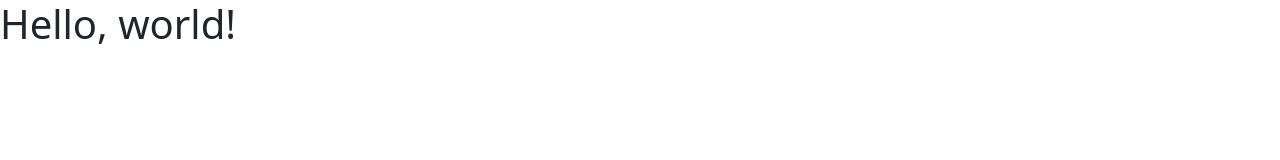
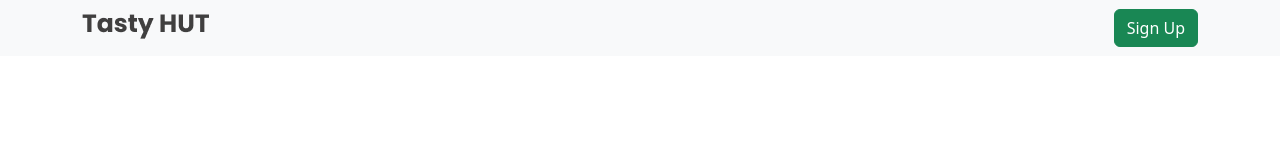
Before and after one commit to hafijurDia/Meal-DB, a plain HTML site: page index.html in a window 1280 px wide. Drawn offline with nearby package versions, Linux system fonts and the light colour scheme.

Commit message:
header desing done

```diff
--- a/index.html
+++ b/index.html
@@ -7,7 +7,16 @@
     <link href="https://cdn.jsdelivr.net/npm/bootstrap@5.3.0-alpha3/dist/css/bootstrap.min.css" rel="stylesheet" integrity="sha384-KK94CHFLLe+nY2dmCWGMq91rCGa5gtU4mk92HdvYe+M/SXH301p5ILy+dN9+nJOZ" crossorigin="anonymous">
   </head>
   <body>
-    <h1>Hello, world!</h1>
+
+    <nav class="navbar bg-body-tertiary">
+        <div class="container">
+          <a href="#" class="navbar-brand"><img src="images/Tasty_HUT.png" alt="Logo"  class="d-inline-block align-text-top"></a>
+            <button type="button" class="btn btn-success">Sign Up</button>
+          </form>
+        </div>
+      </nav>
+
+
     <script src="https://cdn.jsdelivr.net/npm/bootstrap@5.3.0-alpha3/dist/js/bootstrap.bundle.min.js" integrity="sha384-ENjdO4Dr2bkBIFxQpeoTz1HIcje39Wm4jDKdf19U8gI4ddQ3GYNS7NTKfAdVQSZe" crossorigin="anonymous"></script>
   </body>
 </html>
```
